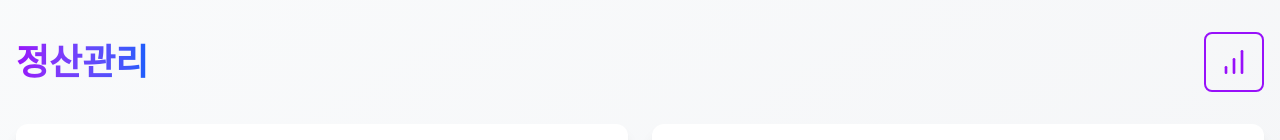
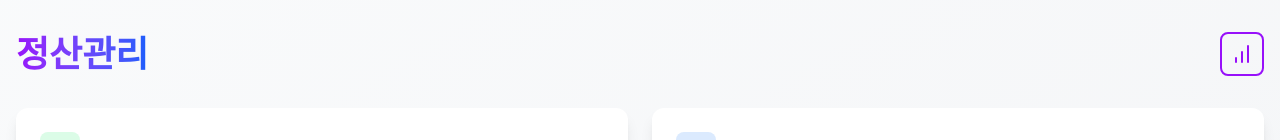
Before and after one commit to bottleroad/adjustment, a Next.js app: page / in a window 1280 px wide. Shown: the top 140 px of the page. Built offline with nearby package versions, Linux system fonts and the light colour scheme; no server answers; the database is empty.

Commit message:
버튼사이즈 조정

```diff
--- a/src/app/page.tsx
+++ b/src/app/page.tsx
@@ -106,10 +106,10 @@ export default function Home() {
             </h1>
             <button
               onClick={() => setShowChart(true)}
-              className="p-3 text-purple-600 hover:text-white dark:text-purple-400 dark:hover:text-white border-2 border-purple-600 dark:border-purple-400 focus:outline-none rounded-lg hover:bg-gradient-to-r from-purple-600 to-blue-600 dark:hover:bg-gradient-to-r dark:from-purple-600 dark:to-blue-600 transition-all duration-300"
+              className="p-2 text-purple-600 hover:text-white dark:text-purple-400 dark:hover:text-white border-2 border-purple-600 dark:border-purple-400 focus:outline-none rounded-lg hover:bg-gradient-to-r from-purple-600 to-blue-600 dark:hover:bg-gradient-to-r dark:from-purple-600 dark:to-blue-600 transition-all duration-300"
               aria-label="월별 정산 그래프 보기"
             >
-              <BarChart className="w-8 h-8" />
+              <BarChart className="w-6 h-6" />
             </button>
           </div>
         </div>
```
